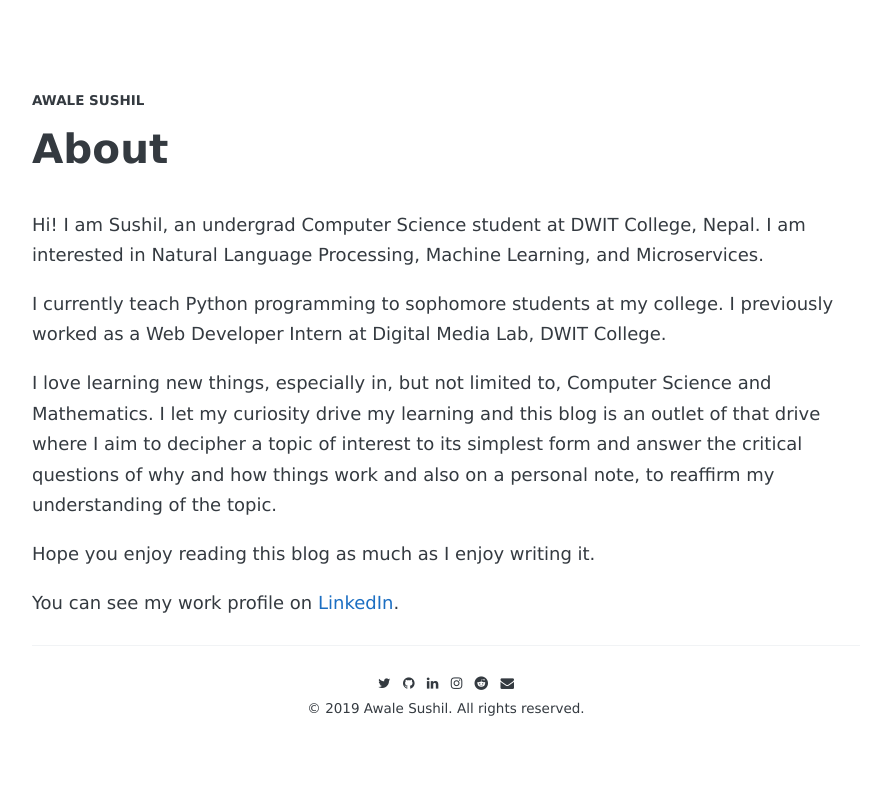
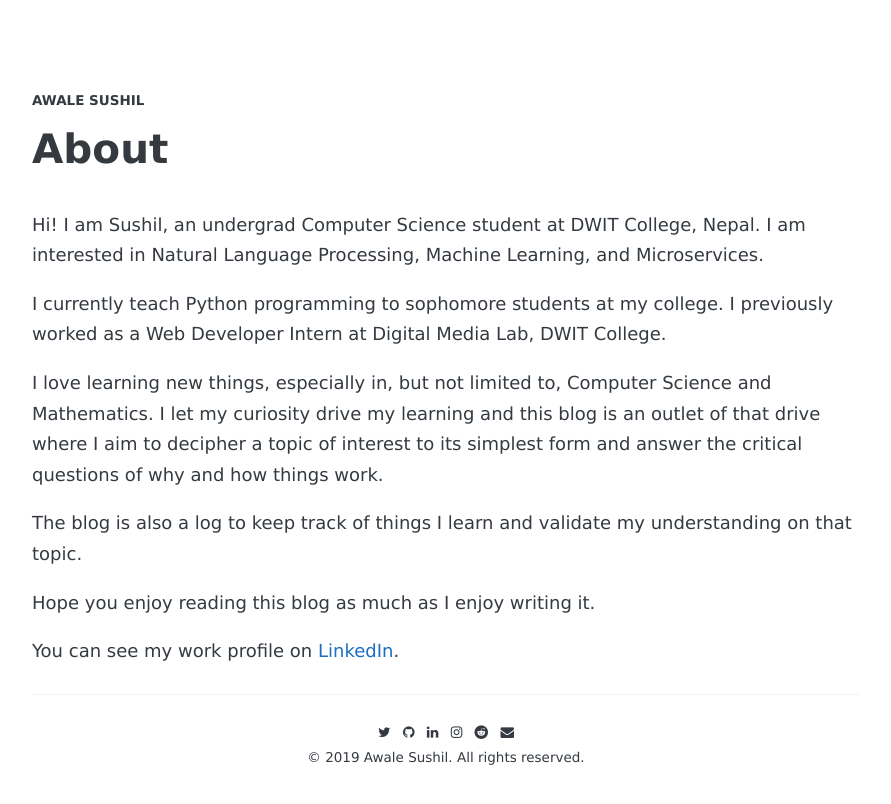
Before and after one commit to awalesushil/blog, a Jekyll site: the page built from about.md, in a window 1280 px wide. Shown: the top 804 px of the page, without its empty margins (194-1085 px from the left). Built offline with Jekyll 4.4.1, drawn with Linux system fonts in a browser that asks for light colours; some web fonts are replaced.

Commit message:
Updated about page

```diff
--- a/about.md
+++ b/about.md
@@ -7,7 +7,9 @@ Hi! I am Sushil, an undergrad Computer Science student at DWIT College, Nepal. I
 
 I currently teach Python programming to sophomore students at my college. I previously worked as a Web Developer Intern at Digital Media Lab, DWIT College.
 
-I love learning new things, especially in, but not limited to, Computer Science and Mathematics. I let my curiosity drive my learning and this blog is an outlet of that drive where I aim to decipher a topic of interest to its simplest form and answer the critical questions of why and how things work and also on a personal note, to reaffirm my understanding of the topic.
+I love learning new things, especially in, but not limited to, Computer Science and Mathematics. I let my curiosity drive my learning and this blog is an outlet of that drive where I aim to decipher a topic of interest to its simplest form and answer the critical questions of why and how things work.
+
+The blog is also a log to keep track of things I learn and validate my understanding on that topic.
 
 Hope you enjoy reading this blog as much as I enjoy writing it.
 
```
